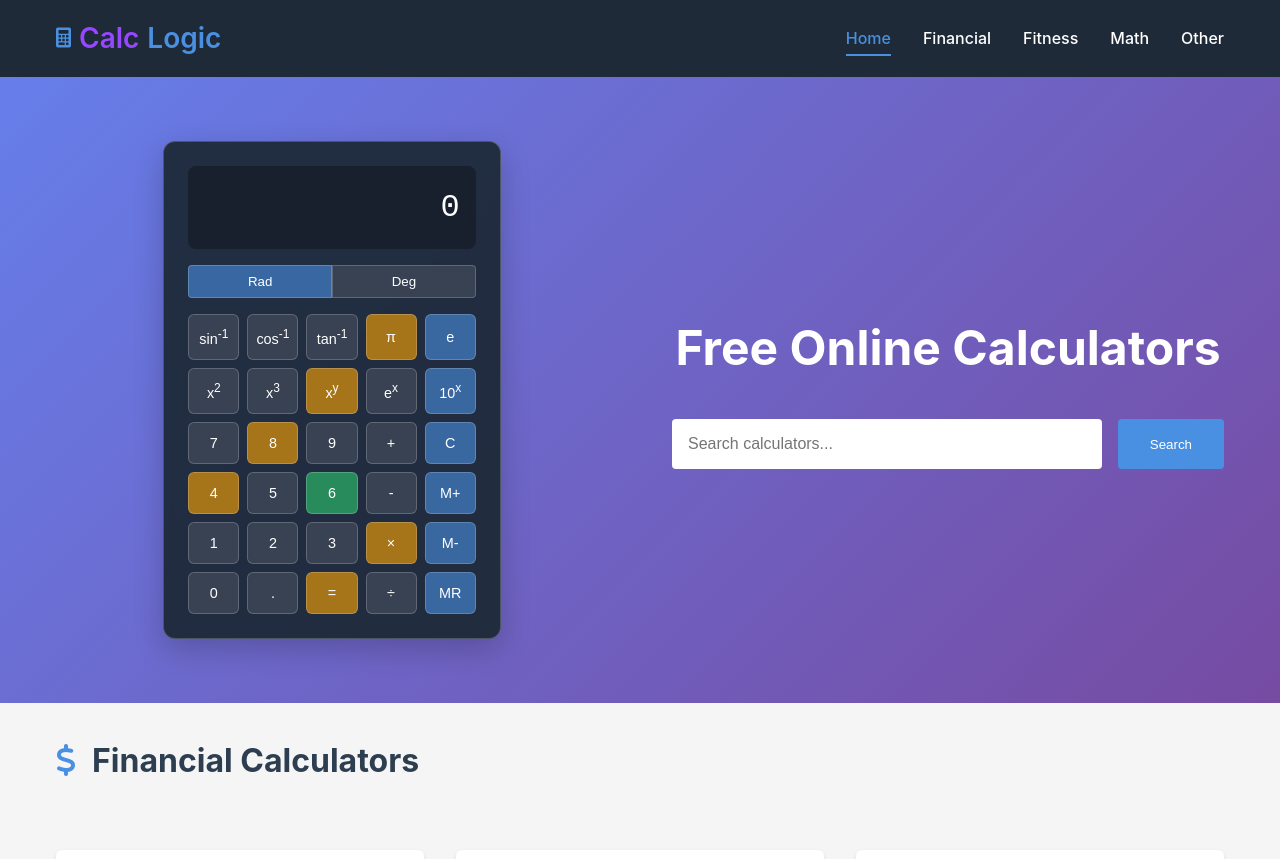
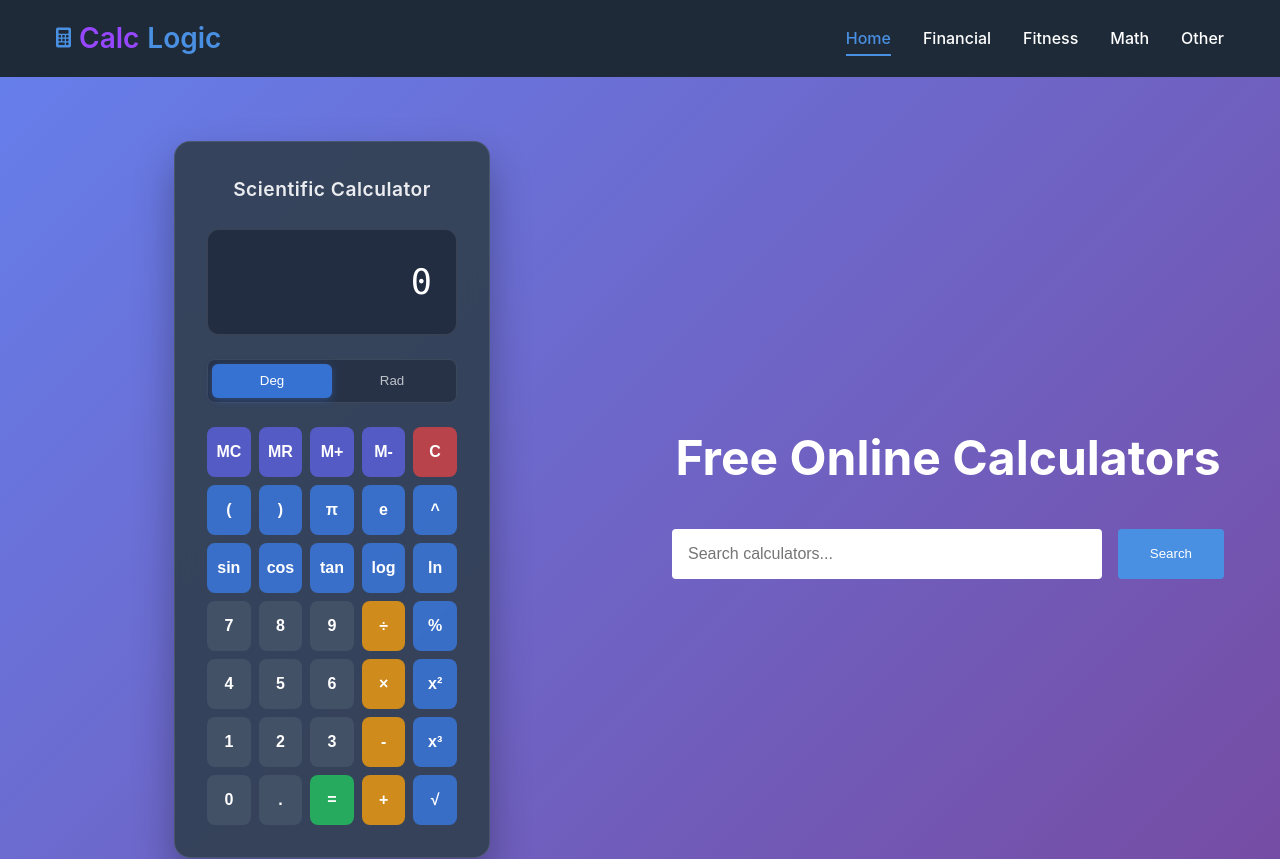
Before and after one commit to sunilkk06/calclogic-app, a React (Vite) app: page / in a window 1280 px wide. Shown: the top 859 px of the page. Built offline with nearby package versions, Linux system fonts and the light colour scheme.

Commit message:
\Major calculator improvements: Enhanced functionality, modern design, and better UX"

```diff
--- a/src/components/HeroCalculator.jsx
+++ b/src/components/HeroCalculator.jsx
@@ -3,10 +3,21 @@ import React, { useState } from 'react'
 const HeroCalculator = () => {
   const [display, setDisplay] = useState('0')
   const [memory, setMemory] = useState(0)
-  const [isInRadianMode, setIsInRadianMode] = useState(true)
+  const [isInRadianMode, setIsInRadianMode] = useState(false)
   const [waitingForOperand, setWaitingForOperand] = useState(false)
   const [pendingOperator, setPendingOperator] = useState(null)
   const [storedValue, setStoredValue] = useState(null)
+
+  // Helper function to format display
+  const formatDisplay = (value) => {
+    if (value === 'Error' || value === 'Infinity' || value === '-Infinity') return value
+    const num = parseFloat(value)
+    if (isNaN(num)) return '0'
+    if (Math.abs(num) > 999999999 || (Math.abs(num) < 0.000001 && num !== 0)) {
+      return num.toExponential(6)
+    }
+    return num.toString().length > 12 ? num.toPrecision(8) : num.toString()
+  }
 
   const inputDigit = (digit) => {
     if (waitingForOperand) {
@@ -33,9 +44,9 @@ const HeroCalculator = () => {
     setStoredValue(null)
   }
 
-  const toggleSign = () => {
-    const value = parseFloat(display)
-    setDisplay(String(-value))
+  const clearAll = () => {
+    clear()
+    setMemory(0)
   }
 
   const performOperation = (operator) => {
@@ -43,9 +54,9 @@ const HeroCalculator = () => {
 
     if (storedValue === null) {
       setStoredValue(operand)
-    } else if (pendingOperator) {
+    } else if (pendingOperator && !waitingForOperand) {
       const result = calculate(storedValue, operand, pendingOperator)
-      setDisplay(String(result))
+      setDisplay(formatDisplay(result))
       setStoredValue(result)
     }
 
@@ -54,137 +65,153 @@ const HeroCalculator = () => {
   }
 
   const calculate = (firstOperand, secondOperand, operator) => {
+    try {
       switch (operator) {
         case '+': return firstOperand + secondOperand
         case '-': return firstOperand - secondOperand
         case '×': return firstOperand * secondOperand
-      case '÷': return firstOperand / secondOperand
+        case '÷':
+          if (secondOperand === 0) return 'Error'
+          return firstOperand / secondOperand
+        case 'x^y': return Math.pow(firstOperand, secondOperand)
         case '=': return secondOperand
         default: return secondOperand
+      }
+    } catch {
+      return 'Error'
     }
   }
 
   const calculateResult = () => {
     const operand = parseFloat(display)
 
-    if (storedValue === null) {
+    if (storedValue === null || pendingOperator === null) {
       return
     }
 
-    if (pendingOperator) {
     const result = calculate(storedValue, operand, pendingOperator)
-      setDisplay(String(result))
+    setDisplay(formatDisplay(result))
     setStoredValue(null)
     setPendingOperator(null)
+    setWaitingForOperand(true)
   }
+
+  // Trigonometric functions
+  const toRadians = (degrees) => degrees * (Math.PI / 180)
+  const toDegrees = (radians) => radians * (180 / Math.PI)
+
+  const sin = () => {
+    const value = parseFloat(display)
+    const result = isInRadianMode ? Math.sin(value) : Math.sin(toRadians(value))
+    setDisplay(formatDisplay(result))
+    setWaitingForOperand(true)
+  }
+
+  const cos = () => {
+    const value = parseFloat(display)
+    const result = isInRadianMode ? Math.cos(value) : Math.cos(toRadians(value))
+    setDisplay(formatDisplay(result))
+    setWaitingForOperand(true)
+  }
+
+  const tan = () => {
+    const value = parseFloat(display)
+    const result = isInRadianMode ? Math.tan(value) : Math.tan(toRadians(value))
+    setDisplay(formatDisplay(result))
+    setWaitingForOperand(true)
+  }
+
+  const log = () => {
+    const value = parseFloat(display)
+    if (value <= 0) {
+      setDisplay('Error')
+    } else {
+      setDisplay(formatDisplay(Math.log10(value)))
+    }
+    setWaitingForOperand(true)
+  }
+
+  const ln = () => {
+    const value = parseFloat(display)
+    if (value <= 0) {
+      setDisplay('Error')
+    } else {
+      setDisplay(formatDisplay(Math.log(value)))
+    }
+    setWaitingForOperand(true)
+  }
+
+  const reciprocal = () => {
+    const value = parseFloat(display)
+    if (value === 0) {
+      setDisplay('Error')
+    } else {
+      setDisplay(formatDisplay(1 / value))
+    }
+    setWaitingForOperand(true)
+  }
+
+  const square = () => {
+    const value = parseFloat(display)
+    setDisplay(formatDisplay(value * value))
+    setWaitingForOperand(true)
+  }
+
+  const cube = () => {
+    const value = parseFloat(display)
+    setDisplay(formatDisplay(Math.pow(value, 3)))
+    setWaitingForOperand(true)
+  }
+
+  const power = () => {
+    performOperation('x^y')
+  }
+
+  const squareRoot = () => {
+    const value = parseFloat(display)
+    if (value < 0) {
+      setDisplay('Error')
+    } else {
+      setDisplay(formatDisplay(Math.sqrt(value)))
+    }
+    setWaitingForOperand(true)
+  }
+
+  const exponential = () => {
+    const value = parseFloat(display)
+    setDisplay(formatDisplay(Math.exp(value)))
+    setWaitingForOperand(true)
+  }
+
+  const powerOfTen = () => {
+    const value = parseFloat(display)
+    setDisplay(formatDisplay(Math.pow(10, value)))
+    setWaitingForOperand(true)
+  }
+
+  const pi = () => {
+    setDisplay(formatDisplay(Math.PI))
+    setWaitingForOperand(true)
+  }
+
+  const e = () => {
+    setDisplay(formatDisplay(Math.E))
+    setWaitingForOperand(true)
   }
 
   const percent = () => {
     const value = parseFloat(display)
-    setDisplay(String(value / 100))
-  }
-
-  const square = () => {
-    const value = parseFloat(display)
-    setDisplay(String(value * value))
-  }
-
-  const cube = () => {
-    const value = parseFloat(display)
-    setDisplay(String(value * value * value))
-  }
-
-  const power = () => {
-    setStoredValue(parseFloat(display))
-    setPendingOperator('power')
-    setWaitingForOperand(true)
-  }
-
-  const squareRoot = () => {
-    const value = parseFloat(display)
-    setDisplay(String(Math.sqrt(value)))
-  }
-
-  const exponential = () => {
-    const value = parseFloat(display)
-    setDisplay(String(Math.exp(value)))
-  }
-
-  const powerOfTen = () => {
-    const value = parseFloat(display)
-    setDisplay(String(Math.pow(10, value)))
-  }
-
-  // Trigonometric functions
-  const toRadians = (degrees) => {
-    return degrees * (Math.PI / 180)
-  }
-
-  const toDegrees = (radians) => {
-    return radians * (180 / Math.PI)
-  }
-
-  const sin = () => {
-    const value = parseFloat(display)
-    const result = isInRadianMode ?
-      Math.sin(value) :
-      Math.sin(toRadians(value))
-    setDisplay(String(result))
-  }
-
-  const cos = () => {
-    const value = parseFloat(display)
-    const result = isInRadianMode ?
-      Math.cos(value) :
-      Math.cos(toRadians(value))
-    setDisplay(String(result))
-  }
-
-  const tan = () => {
-    const value = parseFloat(display)
-    const result = isInRadianMode ?
-      Math.tan(value) :
-      Math.tan(toRadians(value))
-    setDisplay(String(result))
-  }
-
-  const asin = () => {
-    const value = parseFloat(display)
-    const result = isInRadianMode ?
-      Math.asin(value) :
-      toDegrees(Math.asin(value))
-    setDisplay(String(result))
-  }
-
-  const acos = () => {
-    const value = parseFloat(display)
-    const result = isInRadianMode ?
-      Math.acos(value) :
-      toDegrees(Math.acos(value))
-    setDisplay(String(result))
-  }
-
-  const atan = () => {
-    const value = parseFloat(display)
-    const result = isInRadianMode ?
-      Math.atan(value) :
-      toDegrees(Math.atan(value))
-    setDisplay(String(result))
-  }
-
-  const pi = () => {
-    setDisplay(String(Math.PI))
-    setWaitingForOperand(true)
-  }
-
-  const e = () => {
-    setDisplay(String(Math.E))
+    setDisplay(formatDisplay(value / 100))
     setWaitingForOperand(true)
   }
 
   // Memory functions
+  const memoryStore = () => {
+    setMemory(parseFloat(display))
+  }
+
   const memoryRecall = () => {
-    setDisplay(String(memory))
+    setDisplay(formatDisplay(memory))
     setWaitingForOperand(true)
   }
 
@@ -196,67 +223,85 @@ const HeroCalculator = () => {
     setMemory(memory - parseFloat(display))
   }
 
+  const memoryClear = () => {
+    setMemory(0)
+  }
+
   const toggleMode = () => {
     setIsInRadianMode(!isInRadianMode)
   }
 
   return (
     <div className="calculator-widget">
+      <h3 className="calculator-title">Scientific Calculator</h3>
       <div className="calculator-display">
         {display}
       </div>
 
       <div className="mode-toggle">
         <button
+          className={!isInRadianMode ? 'active' : ''}
+          onClick={toggleMode}
+        >
+          Deg
+        </button>
+        <button
           className={isInRadianMode ? 'active' : ''}
           onClick={toggleMode}
         >
           Rad
         </button>
-        <button
-          className={!isInRadianMode ? 'active' : ''}
-          onClick={toggleMode}
-        >
-          Deg
-        </button>
       </div>
 
       <div className="calculator-buttons">
-        <button onClick={asin}>sin<sup>-1</sup></button>
-        <button onClick={acos}>cos<sup>-1</sup></button>
-        <button onClick={atan}>tan<sup>-1</sup></button>
-        <button onClick={pi}>π</button>
-        <button onClick={e}>e</button>
+        {/* Row 1: Memory and Clear */}
+        <button onClick={memoryClear} className="memory-btn">MC</button>
+        <button onClick={memoryRecall} className="memory-btn">MR</button>
+        <button onClick={memoryAdd} className="memory-btn">M+</button>
+        <button onClick={memorySubtract} className="memory-btn">M-</button>
+        <button onClick={clearAll} className="clear-btn">C</button>
 
-        <button onClick={square}>x<sup>2</sup></button>
-        <button onClick={cube}>x<sup>3</sup></button>
-        <button onClick={power}>x<sup>y</sup></button>
-        <button onClick={exponential}>e<sup>x</sup></button>
-        <button onClick={powerOfTen}>10<sup>x</sup></button>
+        {/* Row 2: Parentheses and functions */}
+        <button onClick={() => setDisplay(display === '0' ? '(' : display + '(')} className="function-btn">(</button>
+        <button onClick={() => setDisplay(display === '0' ? ')' : display + ')')} className="function-btn">)</button>
+        <button onClick={pi} className="function-btn">π</button>
+        <button onClick={e} className="function-btn">e</button>
+        <button onClick={power} className="function-btn">^</button>
 
-        <button onClick={() => inputDigit(7)}>7</button>
-        <button onClick={() => inputDigit(8)}>8</button>
-        <button onClick={() => inputDigit(9)}>9</button>
-        <button onClick={() => performOperation('+')}>+</button>
-        <button onClick={clear}>C</button>
+        {/* Row 3: Trig functions */}
+        <button onClick={sin} className="trig-btn">sin</button>
+        <button onClick={cos} className="trig-btn">cos</button>
+        <button onClick={tan} className="trig-btn">tan</button>
+        <button onClick={log} className="trig-btn">log</button>
+        <button onClick={ln} className="trig-btn">ln</button>
 
-        <button onClick={() => inputDigit(4)}>4</button>
-        <button onClick={() => inputDigit(5)}>5</button>
-        <button onClick={() => inputDigit(6)}>6</button>
-        <button onClick={() => performOperation('-')}>-</button>
-        <button onClick={memoryAdd}>M+</button>
+        {/* Row 4: Numbers and operations */}
+        <button onClick={() => inputDigit(7)} className="number-btn">7</button>
+        <button onClick={() => inputDigit(8)} className="number-btn">8</button>
+        <button onClick={() => inputDigit(9)} className="number-btn">9</button>
+        <button onClick={() => performOperation('÷')} className="operator-btn">÷</button>
+        <button onClick={percent} className="function-btn">%</button>
 
-        <button onClick={() => inputDigit(1)}>1</button>
-        <button onClick={() => inputDigit(2)}>2</button>
-        <button onClick={() => inputDigit(3)}>3</button>
-        <button onClick={() => performOperation('×')}>×</button>
-        <button onClick={memorySubtract}>M-</button>
+        {/* Row 5: Numbers and operations */}
+        <button onClick={() => inputDigit(4)} className="number-btn">4</button>
+        <button onClick={() => inputDigit(5)} className="number-btn">5</button>
+        <button onClick={() => inputDigit(6)} className="number-btn">6</button>
+        <button onClick={() => performOperation('×')} className="operator-btn">×</button>
+        <button onClick={square} className="function-btn">x²</button>
 
-        <button onClick={() => inputDigit(0)}>0</button>
-        <button onClick={inputDecimal}>.</button>
-        <button onClick={calculateResult}>=</button>
-        <button onClick={() => performOperation('÷')}>÷</button>
-        <button onClick={memoryRecall}>MR</button>
+        {/* Row 6: Numbers and operations */}
+        <button onClick={() => inputDigit(1)} className="number-btn">1</button>
+        <button onClick={() => inputDigit(2)} className="number-btn">2</button>
+        <button onClick={() => inputDigit(3)} className="number-btn">3</button>
+        <button onClick={() => performOperation('-')} className="operator-btn">-</button>
+        <button onClick={cube} className="function-btn">x³</button>
+
+        {/* Row 7: Bottom row */}
+        <button onClick={() => inputDigit(0)} className="number-btn">0</button>
+        <button onClick={inputDecimal} className="number-btn">.</button>
+        <button onClick={calculateResult} className="equals-btn">=</button>
+        <button onClick={() => performOperation('+')} className="operator-btn">+</button>
+        <button onClick={squareRoot} className="function-btn">√</button>
       </div>
     </div>
   )
--- a/src/index.css
+++ b/src/index.css
@@ -642,93 +642,174 @@ th {
 
 /* Calculator Widget */
 .calculator-widget {
-    background: rgba(30, 42, 56, 0.95);
-    backdrop-filter: blur(10px);
+    background: rgba(51, 65, 85, 0.95);
+    backdrop-filter: blur(15px);
+    border-radius: 16px;
+    padding: 2rem;
+    border: 1px solid rgba(255, 255, 255, 0.1);
+    box-shadow: 0 20px 40px rgba(0, 0, 0, 0.3);
+    max-width: 420px;
+    margin: 0 auto;
+    position: relative;
+}
+
+.calculator-title {
+    color: rgba(255, 255, 255, 0.9);
+    text-align: center;
+    margin-bottom: 1.5rem;
+    font-size: 1.2rem;
+    font-weight: 600;
+    letter-spacing: 0.5px;
+}
+
+.calculator-display {
+    background: rgba(30, 41, 59, 0.8);
+    color: white;
+    padding: 1.5rem;
     border-radius: 12px;
-    padding: 1.5rem;
-    border: 1px solid rgba(255, 255, 255, 0.2);
-    box-shadow: 0 10px 30px rgba(0, 0, 0, 0.2);
-    max-width: 400px;
-    margin: 0 auto;
-}
-
-.calculator-display {
-    background: rgba(0, 0, 0, 0.3);
-    color: white;
-    padding: 1rem;
-    border-radius: 8px;
     text-align: right;
-    font-size: 2rem;
-    font-family: 'Courier New', monospace;
-    margin-bottom: 1rem;
-    min-height: 60px;
+    font-size: 2.2rem;
+    font-family: 'SF Mono', 'Monaco', 'Cascadia Code', 'Roboto Mono', monospace;
+    margin-bottom: 1.5rem;
+    min-height: 70px;
     display: flex;
     align-items: center;
     justify-content: flex-end;
+    border: 1px solid rgba(255, 255, 255, 0.1);
+    word-break: break-all;
+    overflow-wrap: break-word;
 }
 
 .mode-toggle {
     display: flex;
-    margin-bottom: 1rem;
+    margin-bottom: 1.5rem;
+    background: rgba(30, 41, 59, 0.6);
+    border-radius: 8px;
+    padding: 4px;
+    border: 1px solid rgba(255, 255, 255, 0.1);
 }
 
 .mode-toggle button {
-    background: rgba(255, 255, 255, 0.1);
-    border: 1px solid rgba(255, 255, 255, 0.2);
-    color: white;
-    padding: 0.5rem 1rem;
+    background: transparent;
+    border: none;
+    color: rgba(255, 255, 255, 0.7);
+    padding: 0.6rem 1rem;
     flex: 1;
     cursor: pointer;
-}
-
-.mode-toggle button:first-child {
-    border-top-left-radius: 4px;
-    border-bottom-left-radius: 4px;
-}
-
-.mode-toggle button:last-child {
-    border-top-right-radius: 4px;
-    border-bottom-right-radius: 4px;
+    border-radius: 6px;
+    font-weight: 500;
+    transition: all 0.2s ease;
 }
 
 .mode-toggle button.active {
-    background: rgba(74, 144, 226, 0.6);
+    background: rgba(59, 130, 246, 0.8);
+    color: white;
+    box-shadow: 0 2px 8px rgba(59, 130, 246, 0.3);
 }
 
 .calculator-buttons {
     display: grid;
     grid-template-columns: repeat(5, 1fr);
-    gap: 0.5rem;
+    gap: 8px;
 }
 
 .calculator-buttons button {
-    padding: 0.75rem 0.5rem;
+    padding: 1rem 0.5rem;
     border: none;
-    border-radius: 6px;
-    font-size: 0.9rem;
-    font-weight: 500;
+    border-radius: 8px;
+    font-size: 1rem;
+    font-weight: 600;
     cursor: pointer;
-    transition: all 0.2s;
-    background: rgba(255, 255, 255, 0.1);
+    transition: all 0.15s ease;
     color: white;
-    border: 1px solid rgba(255, 255, 255, 0.2);
-}
-
-.calculator-buttons button:hover {
-    background: rgba(255, 255, 255, 0.2);
-    transform: translateY(-1px);
-}
-
-.calculator-buttons button:nth-child(4n+4) {
-    background: rgba(255, 165, 0, 0.6);
-}
-
-.calculator-buttons button:nth-child(5n) {
-    background: rgba(74, 144, 226, 0.6);
-}
-
-.calculator-buttons button:nth-child(18) {
-    background: rgba(46, 204, 113, 0.6);
+    min-height: 50px;
+    display: flex;
+    align-items: center;
+    justify-content: center;
+}
+
+/* Button Types */
+.memory-btn {
+    background: rgba(99, 102, 241, 0.7) !important;
+    border: 1px solid rgba(99, 102, 241, 0.3);
+}
+
+.memory-btn:hover {
+    background: rgba(99, 102, 241, 0.9) !important;
+    transform: translateY(-2px);
+    box-shadow: 0 4px 12px rgba(99, 102, 241, 0.4);
+}
+
+.clear-btn {
+    background: rgba(239, 68, 68, 0.7) !important;
+    border: 1px solid rgba(239, 68, 68, 0.3);
+}
+
+.clear-btn:hover {
+    background: rgba(239, 68, 68, 0.9) !important;
+    transform: translateY(-2px);
+    box-shadow: 0 4px 12px rgba(239, 68, 68, 0.4);
+}
+
+.function-btn {
+    background: rgba(59, 130, 246, 0.7) !important;
+    border: 1px solid rgba(59, 130, 246, 0.3);
+}
+
+.function-btn:hover {
+    background: rgba(59, 130, 246, 0.9) !important;
+    transform: translateY(-2px);
+    box-shadow: 0 4px 12px rgba(59, 130, 246, 0.4);
+}
+
+.trig-btn {
+    background: rgba(59, 130, 246, 0.7) !important;
+    border: 1px solid rgba(59, 130, 246, 0.3);
+}
+
+.trig-btn:hover {
+    background: rgba(59, 130, 246, 0.9) !important;
+    transform: translateY(-2px);
+    box-shadow: 0 4px 12px rgba(59, 130, 246, 0.4);
+}
+
+.number-btn {
+    background: rgba(71, 85, 105, 0.8) !important;
+    border: 1px solid rgba(255, 255, 255, 0.1);
+}
+
+.number-btn:hover {
+    background: rgba(71, 85, 105, 1) !important;
+    transform: translateY(-2px);
+    box-shadow: 0 4px 12px rgba(0, 0, 0, 0.2);
+}
+
+.operator-btn {
+    background: rgba(245, 158, 11, 0.8) !important;
+    border: 1px solid rgba(245, 158, 11, 0.3);
+}
+
+.operator-btn:hover {
+    background: rgba(245, 158, 11, 1) !important;
+    transform: translateY(-2px);
+    box-shadow: 0 4px 12px rgba(245, 158, 11, 0.4);
+}
+
+.equals-btn {
+    background: rgba(34, 197, 94, 0.8) !important;
+    border: 1px solid rgba(34, 197, 94, 0.3);
+}
+
+.equals-btn:hover {
+    background: rgba(34, 197, 94, 1) !important;
+    transform: translateY(-2px);
+    box-shadow: 0 4px 12px rgba(34, 197, 94, 0.4);
+}
+
+/* Button active states */
+.calculator-buttons button:active {
+    transform: translateY(0);
+    box-shadow: 0 2px 4px rgba(0, 0, 0, 0.2);
 }
 
 /* Calculator Category Section */
```
Lines whose indentation alone changed are shown as unchanged.
